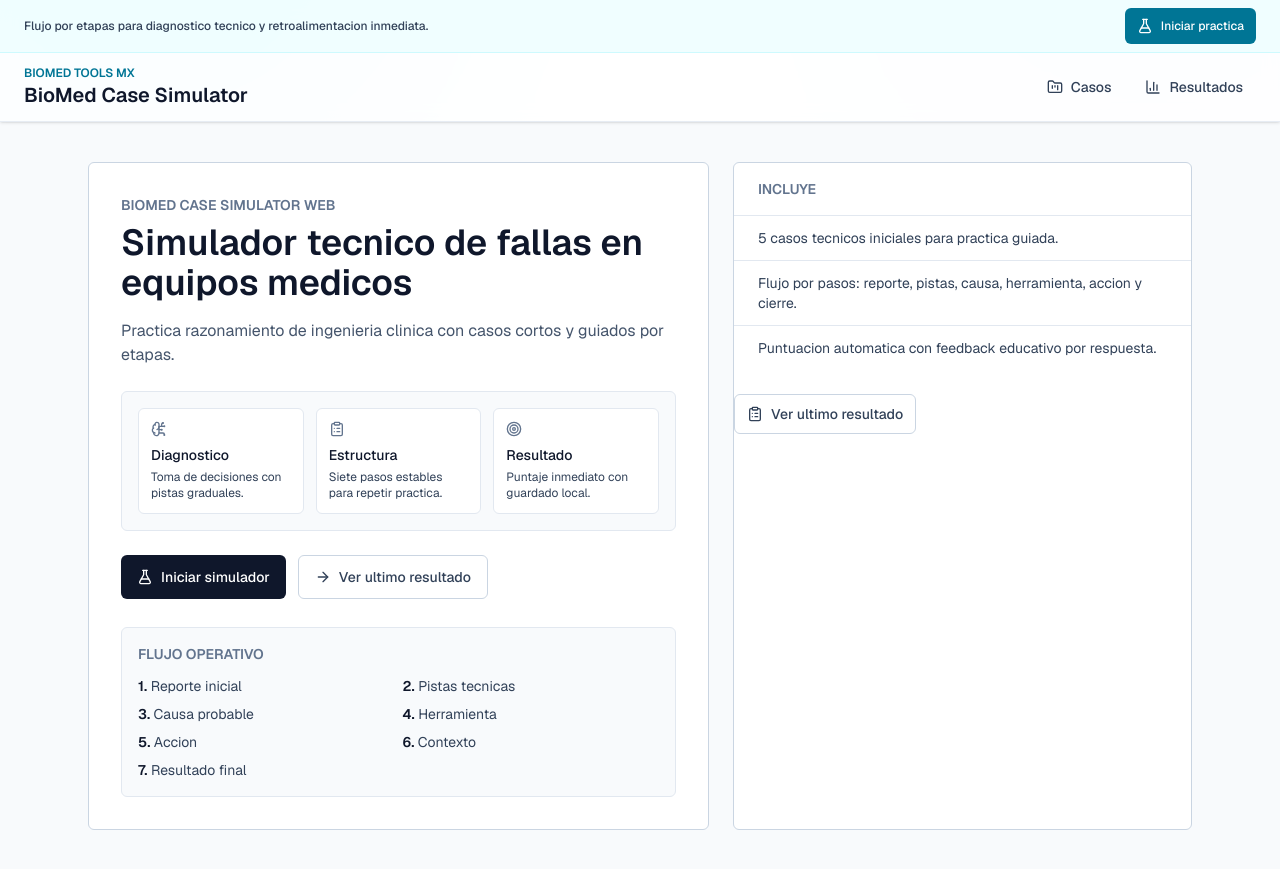
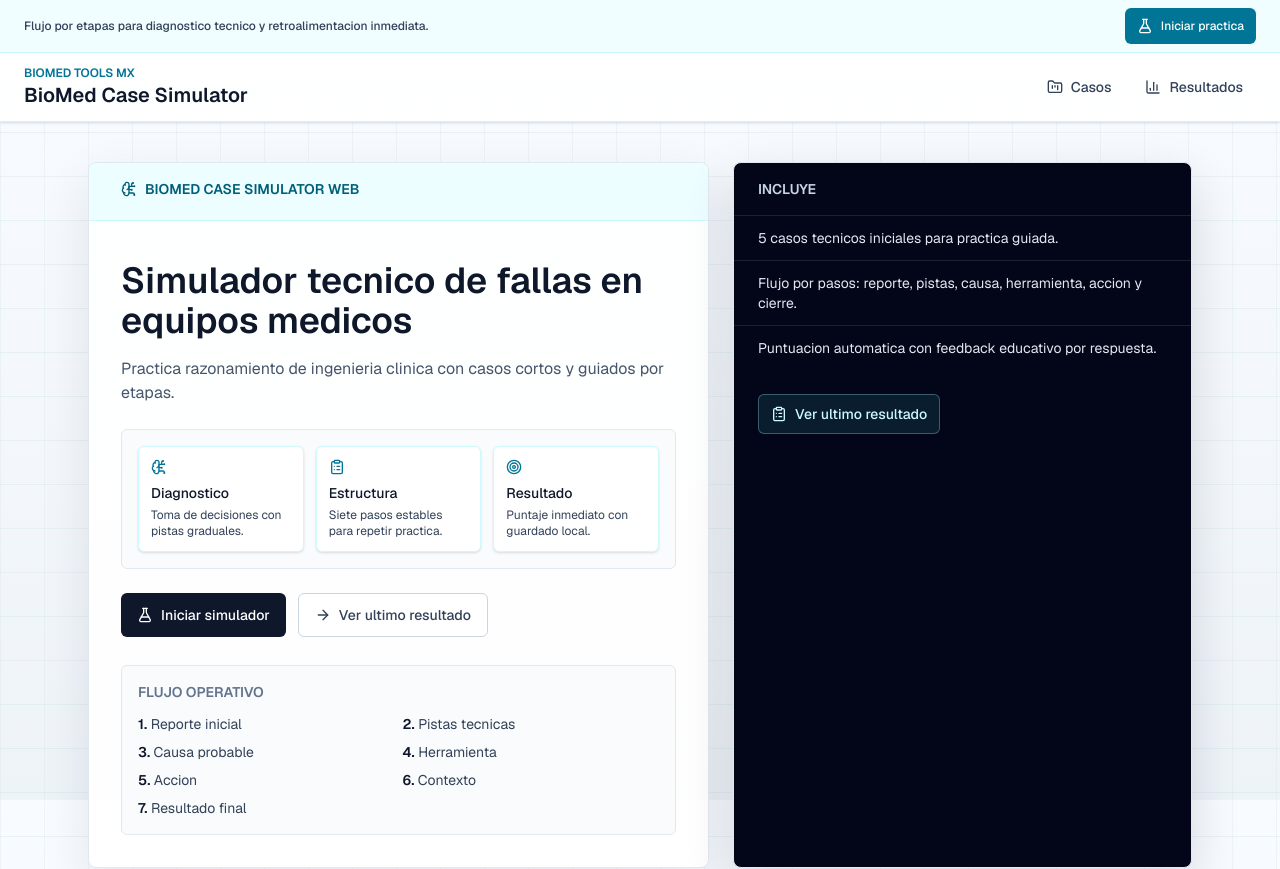
Before and after one commit to sircalch/biomed-case-simulator, a Next.js app: page / in a window 1280 px wide. Shown: the top 869 px of the page. Built offline with nearby package versions, Linux system fonts and the light colour scheme; no server answers.

Commit message:
polish simulator visual design

```diff
--- a/app/cases/[id]/page.tsx
+++ b/app/cases/[id]/page.tsx
@@ -22,7 +22,7 @@
   }
 
   return (
-    <div className="min-h-screen bg-slate-50">
+    <div className="min-h-screen">
       <main className="mx-auto w-full max-w-7xl px-4 py-10 md:px-6">
         <CaseSimulation scenario={scenario} />
       </main>
--- a/app/globals.css
+++ b/app/globals.css
@@ -18,10 +18,11 @@
 
 body {
   background:
-    radial-gradient(circle at 12% -14%, #bae6fd 0%, transparent 30%),
-    radial-gradient(circle at 90% -15%, #e0e7ff 0%, transparent 28%),
+    linear-gradient(rgba(14, 116, 144, 0.06) 1px, transparent 1px),
+    linear-gradient(90deg, rgba(14, 116, 144, 0.045) 1px, transparent 1px),
     linear-gradient(180deg, #f8fbff 0%, #f3f7fb 58%, #eef3f8 100%),
     var(--background);
+  background-size: 44px 44px, 44px 44px, auto, auto;
   color: var(--foreground);
   font-family: var(--font-geist-sans), Arial, Helvetica, sans-serif;
   text-rendering: optimizeLegibility;
--- a/app/page.tsx
+++ b/app/page.tsx
@@ -35,12 +35,16 @@
   ];
 
   return (
-    <div className="min-h-screen bg-slate-50">
+    <div className="min-h-screen">
       <main className="mx-auto grid w-full max-w-6xl gap-6 px-4 py-10 md:px-6 lg:grid-cols-[1.15fr_0.85fr]">
-        <section className="rounded-md border border-slate-300 bg-white p-8">
-          <p className="text-sm font-semibold uppercase tracking-wide text-slate-500">
-            BioMed Case Simulator Web
-          </p>
+        <section className="overflow-hidden rounded-lg border border-slate-200 bg-white/95 shadow-[0_18px_50px_rgba(15,23,42,0.09)]">
+          <div className="border-b border-cyan-100 bg-cyan-50 px-6 py-4 md:px-8">
+            <p className="inline-flex items-center gap-2 text-sm font-semibold uppercase tracking-wide text-cyan-800">
+              <BrainCircuit className="h-4 w-4" aria-hidden="true" />
+              BioMed Case Simulator Web
+            </p>
+          </div>
+          <div className="p-6 md:p-8">
           <h1 className="mt-2 text-3xl font-semibold text-slate-900 md:text-4xl">
             Simulador tecnico de fallas en equipos medicos
           </h1>
@@ -48,23 +52,23 @@
             Practica razonamiento de ingenieria clinica con casos cortos y
             guiados por etapas.
           </p>
-          <section className="mt-6 grid gap-3 rounded-md border border-slate-200 bg-slate-50 p-4 md:grid-cols-3">
-            <article className="rounded-md border border-slate-200 bg-white p-3">
-              <BrainCircuit className="h-4 w-4 text-slate-500" aria-hidden="true" />
+          <section className="mt-6 grid gap-3 rounded-md border border-slate-200 bg-slate-50/80 p-4 md:grid-cols-3">
+            <article className="rounded-md border border-cyan-100 bg-white p-3 shadow-sm">
+              <BrainCircuit className="h-4 w-4 text-cyan-700" aria-hidden="true" />
               <p className="mt-2 text-sm font-medium text-slate-900">Diagnostico</p>
               <p className="mt-1 text-xs text-slate-700">
                 Toma de decisiones con pistas graduales.
               </p>
             </article>
-            <article className="rounded-md border border-slate-200 bg-white p-3">
-              <ClipboardList className="h-4 w-4 text-slate-500" aria-hidden="true" />
+            <article className="rounded-md border border-cyan-100 bg-white p-3 shadow-sm">
+              <ClipboardList className="h-4 w-4 text-cyan-700" aria-hidden="true" />
               <p className="mt-2 text-sm font-medium text-slate-900">Estructura</p>
               <p className="mt-1 text-xs text-slate-700">
                 Siete pasos estables para repetir practica.
               </p>
             </article>
-            <article className="rounded-md border border-slate-200 bg-white p-3">
-              <Target className="h-4 w-4 text-slate-500" aria-hidden="true" />
+            <article className="rounded-md border border-cyan-100 bg-white p-3 shadow-sm">
+              <Target className="h-4 w-4 text-cyan-700" aria-hidden="true" />
               <p className="mt-2 text-sm font-medium text-slate-900">Resultado</p>
               <p className="mt-1 text-xs text-slate-700">
                 Puntaje inmediato con guardado local.
@@ -87,7 +91,7 @@
               Ver ultimo resultado
             </Link>
           </div>
-          <section className="mt-7 rounded-md border border-slate-200 bg-slate-50 p-4">
+          <section className="mt-7 rounded-md border border-slate-200 bg-slate-50/80 p-4">
             <h2 className="text-sm font-semibold uppercase tracking-wide text-slate-500">
               Flujo operativo
             </h2>
@@ -100,15 +104,16 @@
               ))}
             </ol>
           </section>
+          </div>
         </section>
 
-        <section className="rounded-md border border-slate-300 bg-white">
-          <header className="border-b border-slate-200 px-6 py-4">
-            <h2 className="text-sm font-semibold uppercase tracking-wide text-slate-500">
+        <section className="overflow-hidden rounded-lg border border-slate-200 bg-slate-950 text-white shadow-[0_18px_50px_rgba(15,23,42,0.14)]">
+          <header className="border-b border-white/10 px-6 py-4">
+            <h2 className="text-sm font-semibold uppercase tracking-wide text-slate-300">
               Incluye
             </h2>
           </header>
-          <ul className="divide-y divide-slate-200 text-sm text-slate-700">
+          <ul className="divide-y divide-white/10 text-sm text-slate-200">
             {highlights.map((item) => (
               <li key={item} className="px-6 py-3">
                 {item}
@@ -117,7 +122,7 @@
           </ul>
           <Link
             href="/results"
-            className="mt-6 inline-flex min-h-10 items-center justify-center gap-2 rounded-md border border-slate-300 bg-white px-3 py-2 text-sm font-medium text-slate-700 transition hover:bg-slate-100"
+            className="mx-6 mt-6 inline-flex min-h-10 items-center justify-center gap-2 rounded-md border border-cyan-200/30 bg-cyan-300/10 px-3 py-2 text-sm font-medium text-cyan-100 transition hover:bg-cyan-300/15"
           >
             <ClipboardList className="h-4 w-4" aria-hidden="true" />
             Ver ultimo resultado
--- a/components/CaseSimulation.tsx
+++ b/components/CaseSimulation.tsx
@@ -198,7 +198,7 @@
 
   return (
     <div className="space-y-5">
-      <section className="rounded-md border border-slate-200 bg-white px-4 py-3">
+      <section className="rounded-lg border border-cyan-100 bg-white/95 px-4 py-3 shadow-sm">
         <div className="flex flex-wrap items-center justify-between gap-3">
           <p className="inline-flex items-center gap-2 text-sm font-semibold uppercase tracking-wide text-slate-500">
             <ChartColumnBig className="h-4 w-4" aria-hidden="true" />
@@ -220,7 +220,7 @@
       <StepProgress currentStep={currentStep.id} />
 
       <div className="grid gap-5 lg:grid-cols-[1.2fr_0.8fr]">
-        <section className="rounded-md border border-slate-200 bg-white p-6">
+        <section className="rounded-lg border border-slate-200 bg-white/95 p-6 shadow-sm">
           <header className="mb-4">
             <p className="text-sm font-semibold uppercase tracking-wide text-slate-500">
               Caso interactivo
@@ -325,7 +325,7 @@
 
         <div className="space-y-4 lg:sticky lg:top-4 lg:self-start">
           <EquipmentMiniCard scenario={scenario} />
-          <section className="rounded-lg border border-slate-200 bg-white p-4">
+          <section className="rounded-lg border border-slate-200 bg-white/95 p-4 shadow-sm">
             <h2 className="text-sm font-semibold uppercase tracking-wide text-slate-500">
               Estado actual
             </h2>
```
